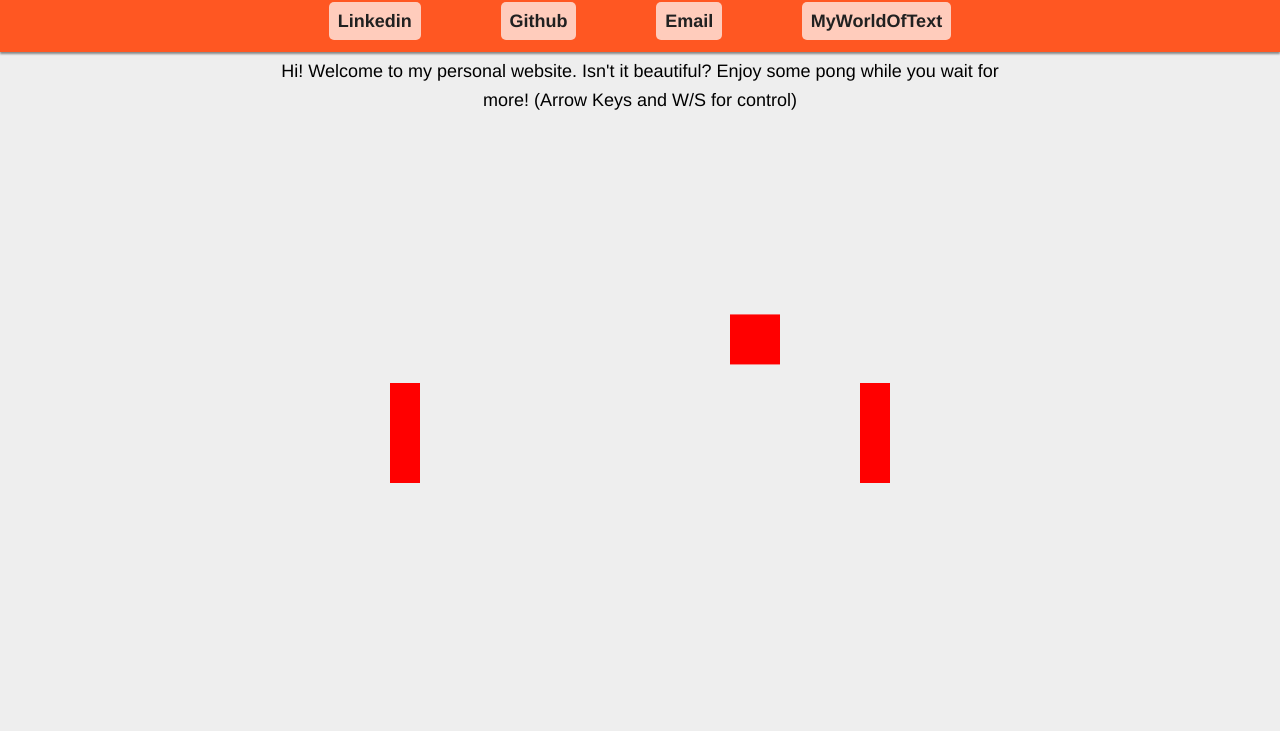
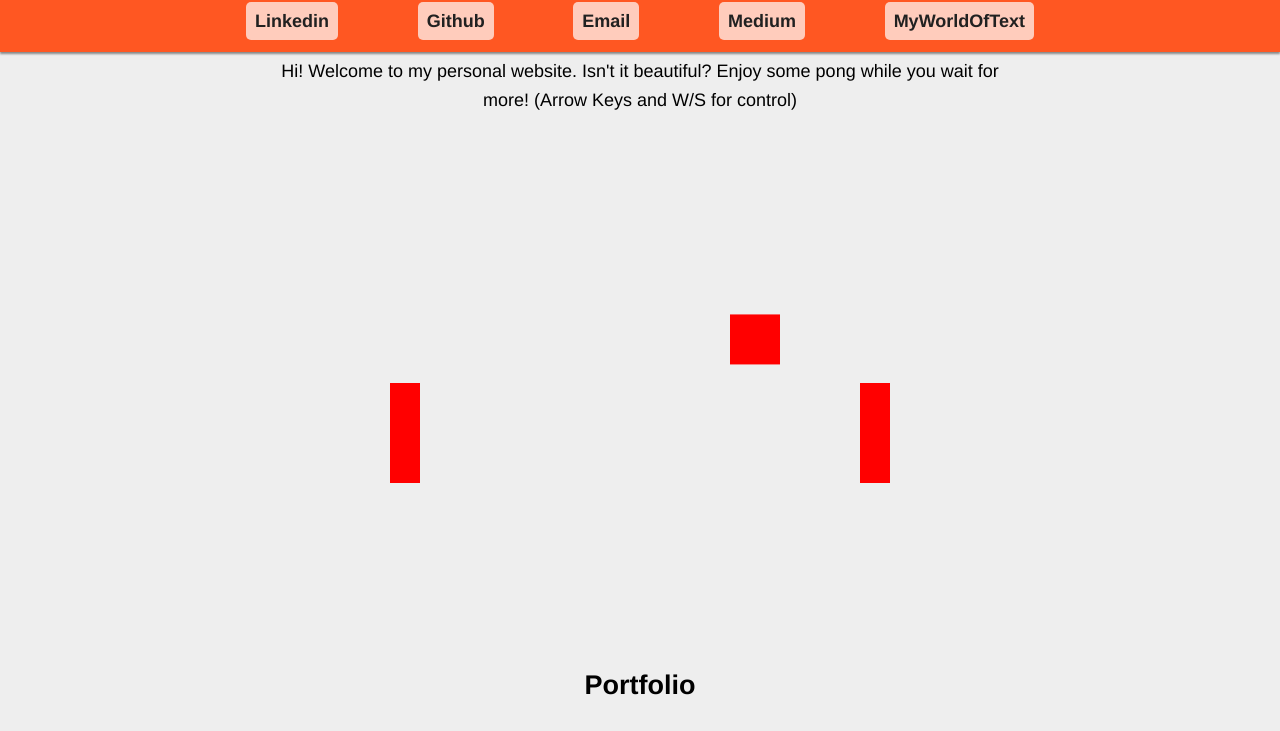
Before and after one commit to twof/PersonalSite, a plain HTML site: page index.html in a window 1280 px wide. Shown: the part 69-800 px from the top of the page. Drawn offline with Linux system fonts and the light colour scheme.

Commit message:
Added Medium link and properly indented everything

```diff
--- /dev/null
+++ b/CheckYo'Self/style.css
@@ -0,0 +1,76 @@
+:root {
+  --header-hight: 6.7em;
+  --dark-primary: #fbc02d ;
+  --primary: #ffeb3b;
+  --light-primary: #fff9c4 ;
+  --text-icons: #FFFFFF;
+  --accent-color: #00bcd4 ;
+  --primary-text: #212121;
+  --secondary-text: #727272;
+  --divider: #B6B6B6;
+}
+html{
+  background-color: #EEEEEE;
+}
+header{
+  font-family: Helvetica;
+  position: fixed;
+  top:0px;
+  left: 0px;
+  background-color: var(--primary);
+  color: var(--text-icons);
+  line-height: .6;
+  width: 100%;
+  height: var(--header-hight);
+  box-shadow: 0px 2px 2px #888888;
+}
+nav{
+  position: absolute;
+  top: calc(var(--header-hight) - 2em);
+  margin-right: auto;
+  margin-left: auto;
+  right: 1em;
+  left: 1em;
+}
+body{
+  font-family: Helvetica;
+  margin-top: calc(var(--header-hight) + .3em);
+  text-align:center;
+  background-color:inherit;
+  line-height: 1.6;
+  margin-left: auto;
+  margin-right: auto;
+  max-width: 40em;
+  font-size: 18px;
+  padding-left: 2em;
+  padding-right: 2em;
+
+}
+.linkButtons{
+  /*display: block;*/
+  width: 115px;
+  height: 25px;
+  background: var(--light-primary);
+  color: var(--primary-text);
+  padding: .5em;
+  text-align: center;
+  border-radius: 5px;
+  font-weight: bold;
+  margin: 3%;
+}
+a:link {
+    text-decoration: none;
+}
+
+a:visited {
+    text-decoration: none;
+}
+
+a:hover {
+    text-decoration:none;
+}
+
+a:active {
+    text-decoration: none;
+    background: var(--dark-primary);
+}
--- a/index.html
+++ b/index.html
@@ -8,16 +8,15 @@
     </head>
 
     <header>
-      <h1>Alex Reilly: Web Dev Extraordinaire</h1>
+        <h1>Alex Reilly: Developer</h1>
         <nav>
             <a class="linkButtons" href="https://www.linkedin.com/pub/alexander-reilly/b9/5aa/46b">Linkedin</a>
             <a class="linkButtons" href="https://github.com/twof">Github</a>
             <a class="linkButtons" href="mailto:alexander.r.reilly@gmail.com">Email</a>
+            <a class="linkButtons" href="https://medium.com/@twof">Medium</a>
             <a class="linkButtons" href="http://www.yourworldoftext.com/~TheWisestofFools/">MyWorldOfText</a>
         </nav>
     </header>
-
-
 
     <body>
         <p>Hi! Welcome to my personal website. Isn't it beautiful?
@@ -28,4 +27,8 @@
         Your browser doesn't support canvas.
     </canvas>
 
+    <body>
+        <h2>Portfolio</h2>
+    </body>
+
 </html>
```
Also changed, not shown: CheckYo'Self/PostmanVoxerFusking.js (added, +13 -0 lines), CheckYo'Self/index.html (added, +20 -0 lines), vidchat.html (added, +20 -0 lines), keybase.txt (added), script.js (indentation only). Lines whose indentation alone changed are shown as unchanged.
